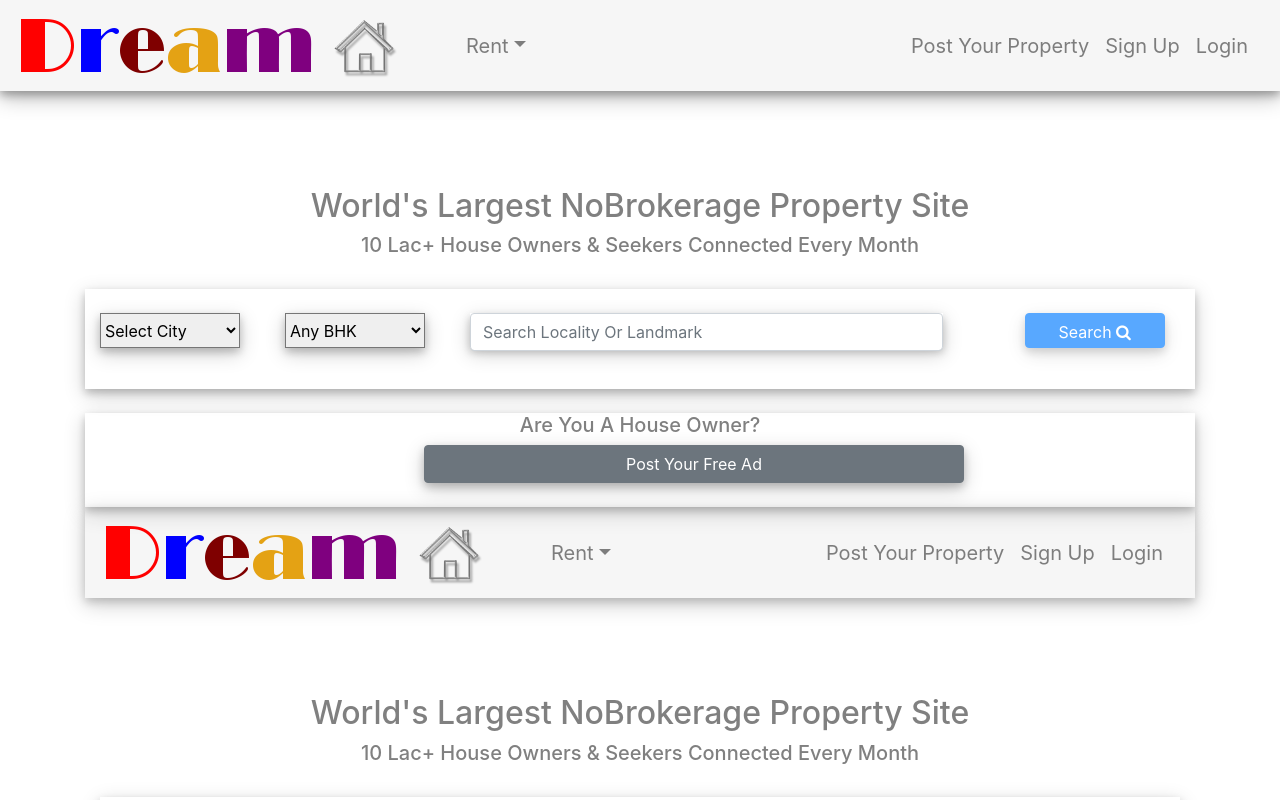
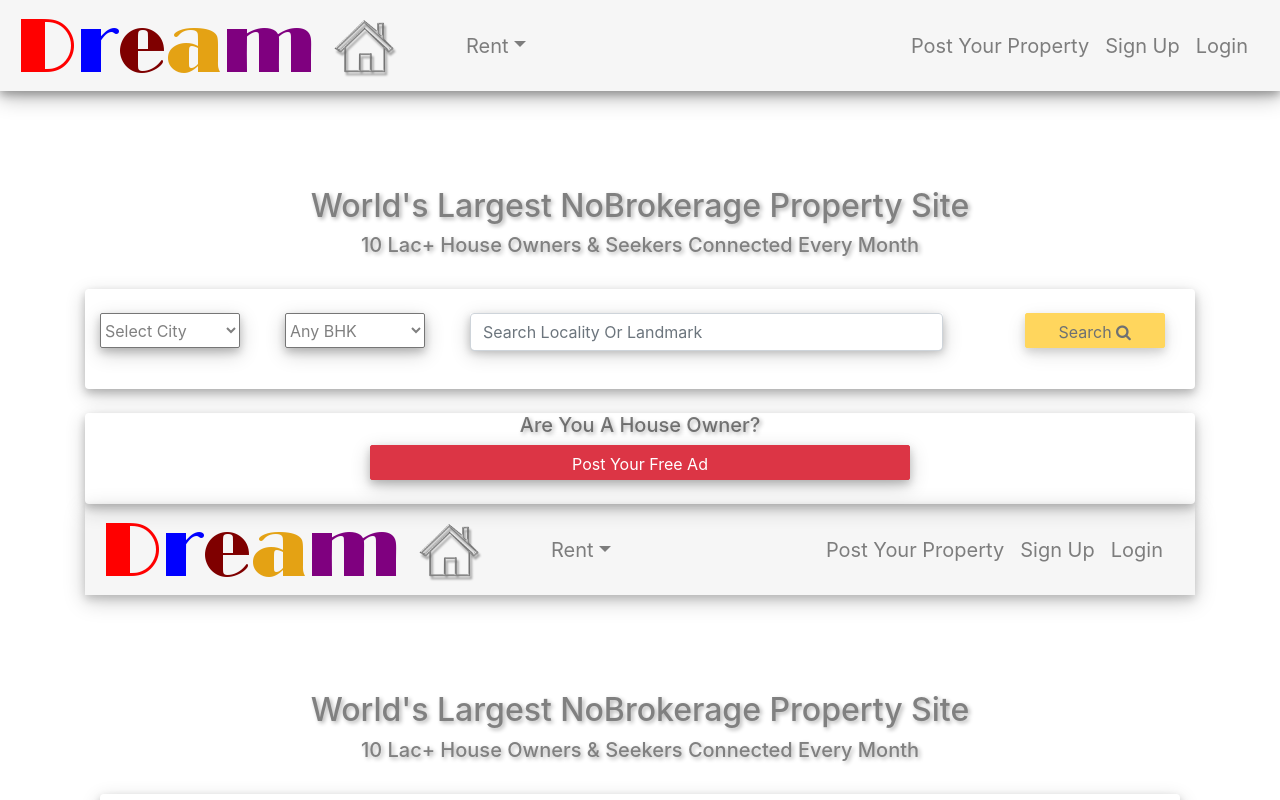
Before and after one commit to tssule3/project-nobroker, an Angular app: page /dash in a window 1280 px wide. Shown: the top 800 px of the page. Built offline with nearby package versions, Linux system fonts and the light colour scheme.

Commit message:
17th commit

```diff
--- a/src/app/components/search/search.component.css
+++ b/src/app/components/search/search.component.css
@@ -1,5 +1,6 @@
 .container{
   color: gray;
+  text-shadow: 2px 2px 4px rgba(0, 0, 0, 0.31);
 }
 .one{
 
@@ -23,26 +24,54 @@
 
 }
 .customBtn{
+  color: gray;
   /*background-color: rgba(211, 211, 211, 0);*/
+  border-radius: 2px;
+  background-color: rgba(211, 211, 211, 0);
   width: 90%;
   box-shadow: 0 4px 8px 0 rgba(0, 0, 0, 0.2), 0 6px 20px 0 rgba(0, 0, 0, 0.19);
   height: 35px;
 }
 .customBtn:hover{
-  box-shadow: 0 4px 8px 0 rgba(0, 0, 0, 0.36), 0 6px 20px 0 rgba(0, 0, 0, 0.19);
+  box-shadow: 0 12px 16px 0 rgba(0,0,0,0.24), 0 17px 50px 0 rgba(0,0,0,0.19);
 
 }
 .customBtn1{
+
+  /*background-color: rgba(211, 211, 211, 0);*/
+  border-radius: 2px;
+
   width: 50%;
-  margin-left: 30%;
+  margin-left: 25%;
   box-shadow: 0 4px 8px 0 rgba(0, 0, 0, 0.2), 0 6px 20px 0 rgba(0, 0, 0, 0.19);
+  height: 35px;
 }
 
 .customBtn1:hover{
-  box-shadow: 0 4px 8px 0 rgba(0, 0, 0, 0.36), 0 6px 20px 0 rgba(0, 0, 0, 0.19);
+  box-shadow: 0 12px 16px 0 rgba(0,0,0,0.24), 0 17px 50px 0 rgba(0,0,0,0.19);
 
 }
 .customRow{
   box-shadow: 0 4px 8px 0 rgba(0, 0, 0, 0.2), 0 6px 20px 0 rgba(0, 0, 0, 0.19);
+  border-radius: 4px;
 
 }
+.customRow:hover{
+  box-shadow: 0 12px 16px 0 rgba(0,0,0,0.24), 0 17px 50px 0 rgba(0,0,0,0.19);
+}
+.customBtn2{
+  border-radius: 2px;
+
+  width: 90%;
+  box-shadow: 0 4px 8px 0 rgba(0, 0, 0, 0.2), 0 6px 20px 0 rgba(0, 0, 0, 0.19);
+  height: 35px;
+}
+.customBtn2:hover{
+  box-shadow: 0 12px 16px 0 rgba(0,0,0,0.24), 0 17px 50px 0 rgba(0,0,0,0.19);
+
+}
+
+.customFooter{
+  color: rgba(0, 0, 0, 0.51);
+  text-shadow: 2px 2px 4px rgba(0, 0, 0, 0.31);
+}
--- a/src/app/components/search/search.component.html
+++ b/src/app/components/search/search.component.html
@@ -9,7 +9,7 @@
   <div class="row customRow">
     <div class="col-md-2">
       <div class="one"><br>
-        <select class="customBtn" (change)="setCity($event)">
+        <select class=" customBtn" (change)="setCity($event)">
           <option value="city">Select City</option>
           <option value="pune">Pune</option>
           <option value="mumbai">Mumbai</option>
@@ -20,7 +20,7 @@
     </div>
     <div class="col-md-2">
       <div class="two"><br>
-        <select class="customBtn">
+        <select class=" customBtn">
           <option value="bhk">Any BHK</option>
           <option value="one">1RK</option>
           <option value="two">1BHK</option>
@@ -40,7 +40,7 @@
     <div class="col-md-2">
       <div class="four"><br>
 
-        <button routerLink="/{{city}}" class="btn btn-primary customBtn" [disabled]="hideSearchBtn" data-toggle="dropdown"
+        <button routerLink="/{{city}}" class="btn btn-warning customBtn2" [disabled]="hideSearchBtn" data-toggle="dropdown"
                 (click)="hideSearchComponent()">
           Search <i class="fa fa-search"></i>
         </button>
@@ -52,7 +52,7 @@
 
 </div><br>
 <div class="container customRow" *ngIf="showSearchComponent">
-  <h5 class="text-center">Are You A House Owner?</h5>
-  <button class="btn btn-secondary customBtn1">Post Your Free Ad</button>
+  <h5 class="text-center customFooter">Are You A House Owner?</h5>
+  <button class="btn btn-danger customBtn1">Post Your Free Ad</button>
   <br> <br>
 </div>
```
